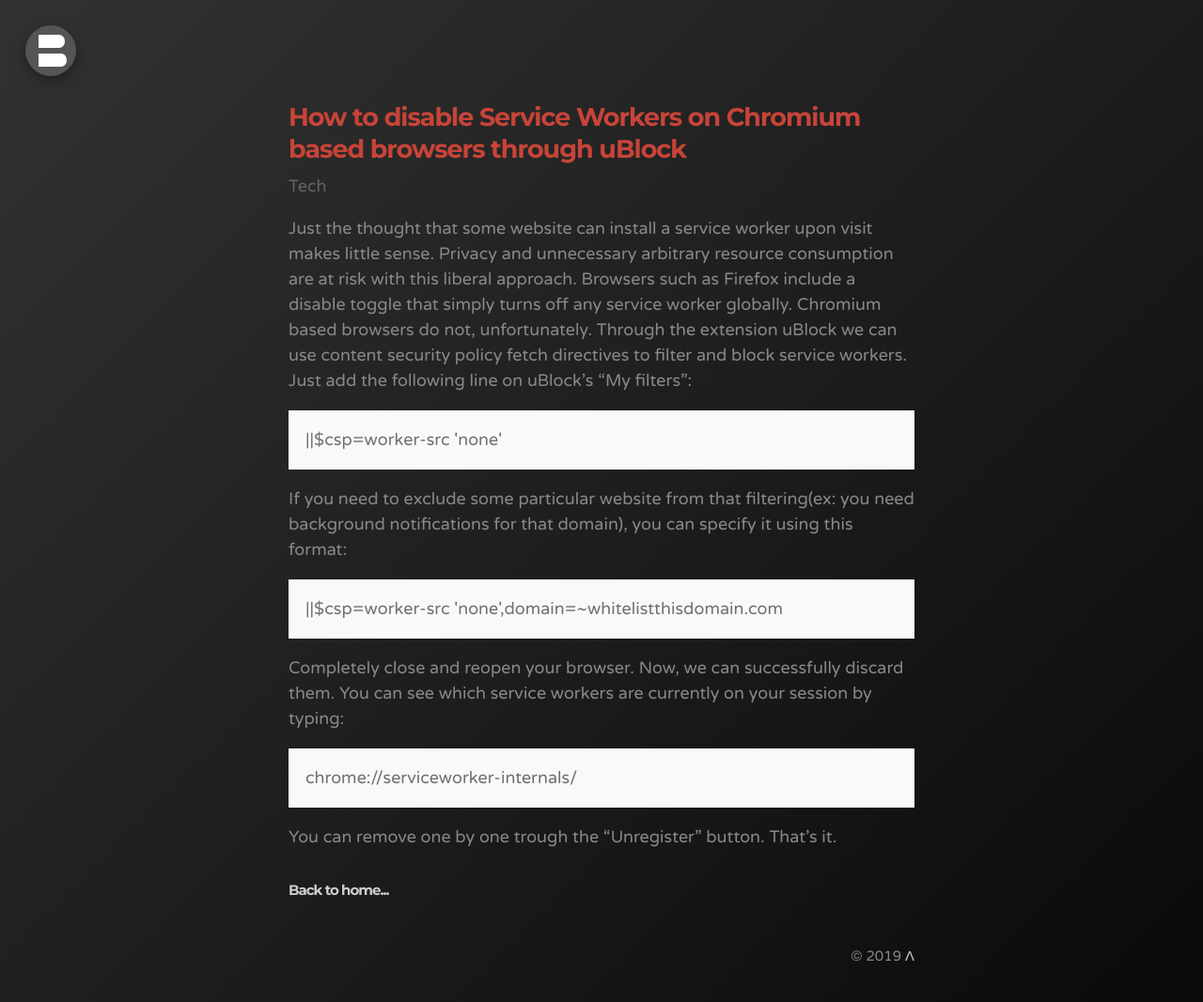
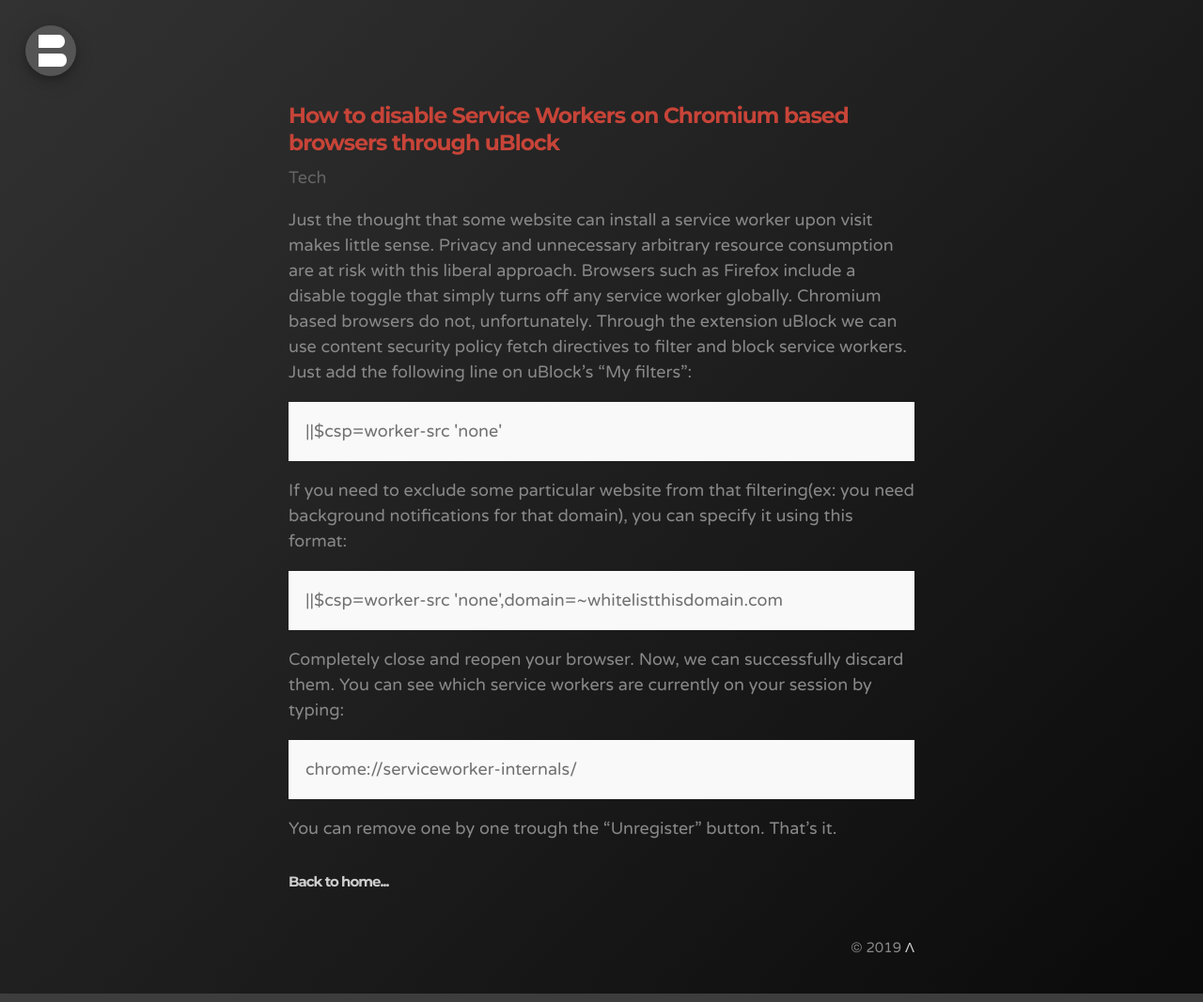
Before and after one commit to bonina/bonina.github.io, a Jekyll site: the page built from _posts/2019-09-27-disable-service-workers-chromium.md, in a window 1280 px wide. Shown: the whole page at 94% size. Built offline with Jekyll 4.4.1, drawn with Linux system fonts in a browser that asks for light colours.

Commit message:
Update _type.scss

```diff
--- a/_sass/_type.scss
+++ b/_sass/_type.scss
@@ -10,16 +10,18 @@
   text-rendering: optimizeLegibility;
   font-family: "Montserrat", Arial, sans-serif;
   letter-spacing: -1px;
+  font-weight: bold;
+  text-decoration: none;
 }
 
 h1 {
   margin-top: 1rem;
-  font-size: 1.5rem;
+  font-size: 1.3rem;
 }
 
 h2 {
   margin-top: 1.5rem;
-  font-size: 1.25rem;
+  font-size: 1.15rem;
 }
 
 h3 {
```
